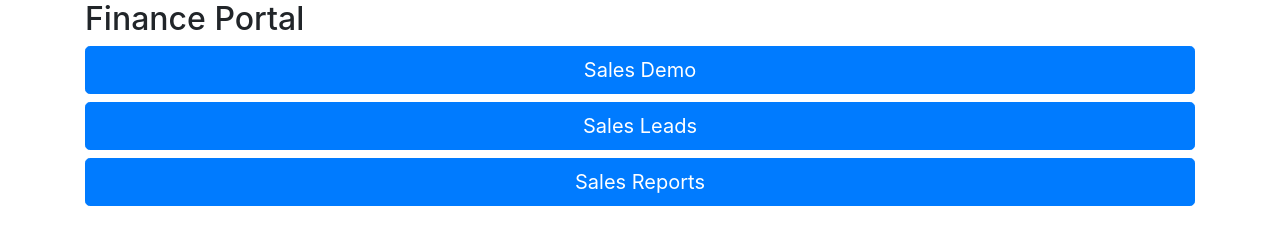
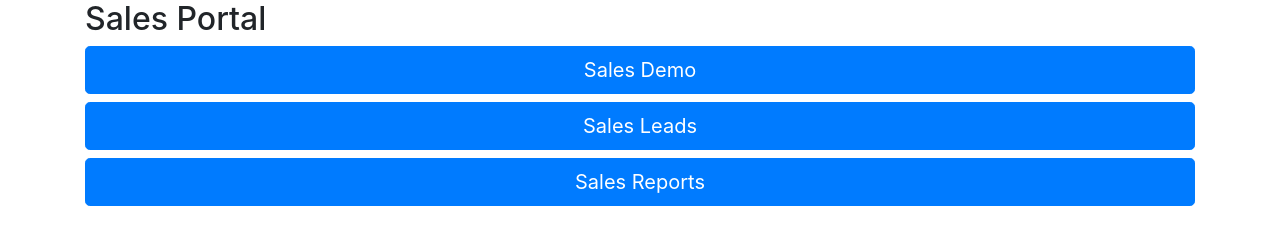
Before and after one commit to gao-dennis/COSC-4351-Project, a plain HTML site: page COSC-4351-Project-main/html/Sales.html in a window 1280 px wide. Drawn offline with nearby package versions, Linux system fonts and the light colour scheme.

Commit message:
Update Sales.html

```diff
--- a/COSC-4351-Project-main/html/Sales.html
+++ b/COSC-4351-Project-main/html/Sales.html
@@ -12,7 +12,7 @@
 <body>
 
 <div class="container">
-  <h2>Finance Portal</h2>
+  <h2>Sales Portal</h2>
   <a class="btn btn-primary btn-lg btn-block" href="Sales/SalesDemo.html" role="button">Sales Demo</a>
   <a class="btn btn-primary btn-lg btn-block" href="Sales/SalesLeads.html" role="button">Sales Leads</a>
   <a class="btn btn-primary btn-lg btn-block" href="Sales/SalesReports.html" role="button">Sales Reports</a>
```
